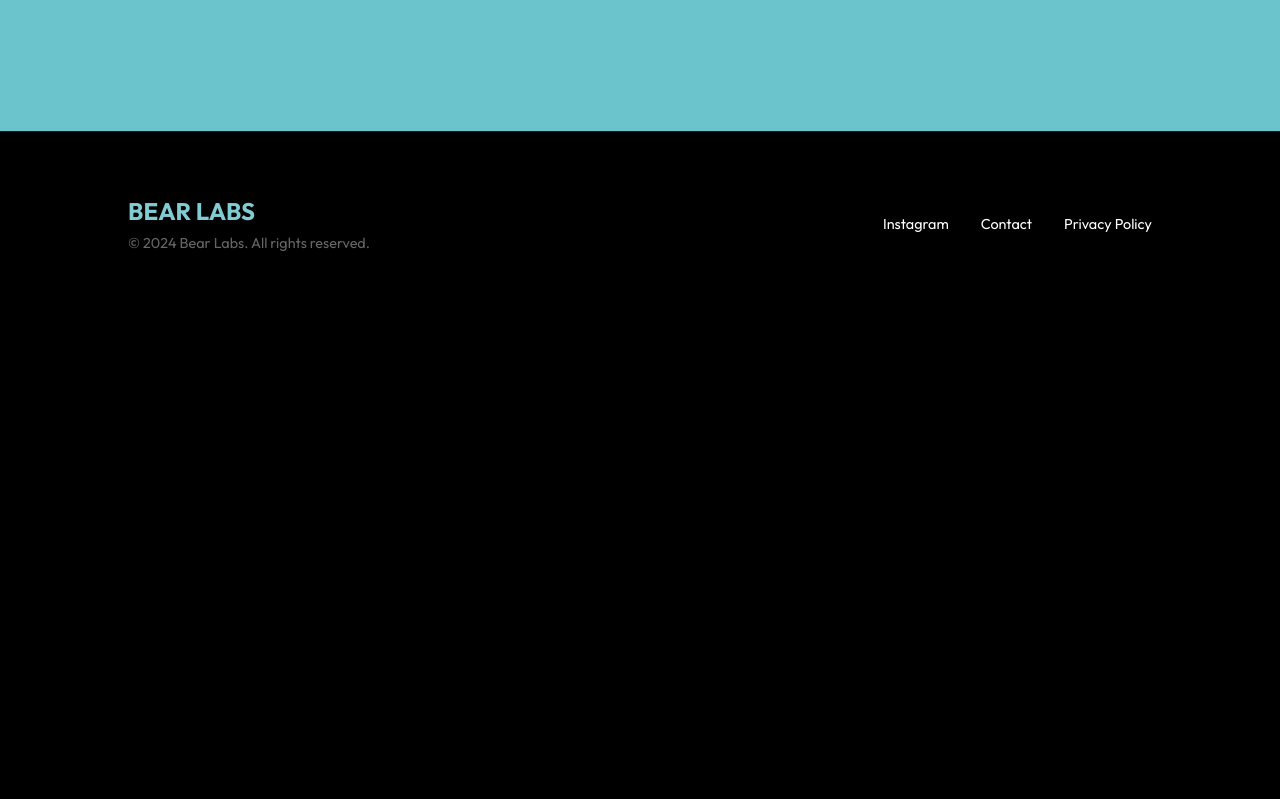
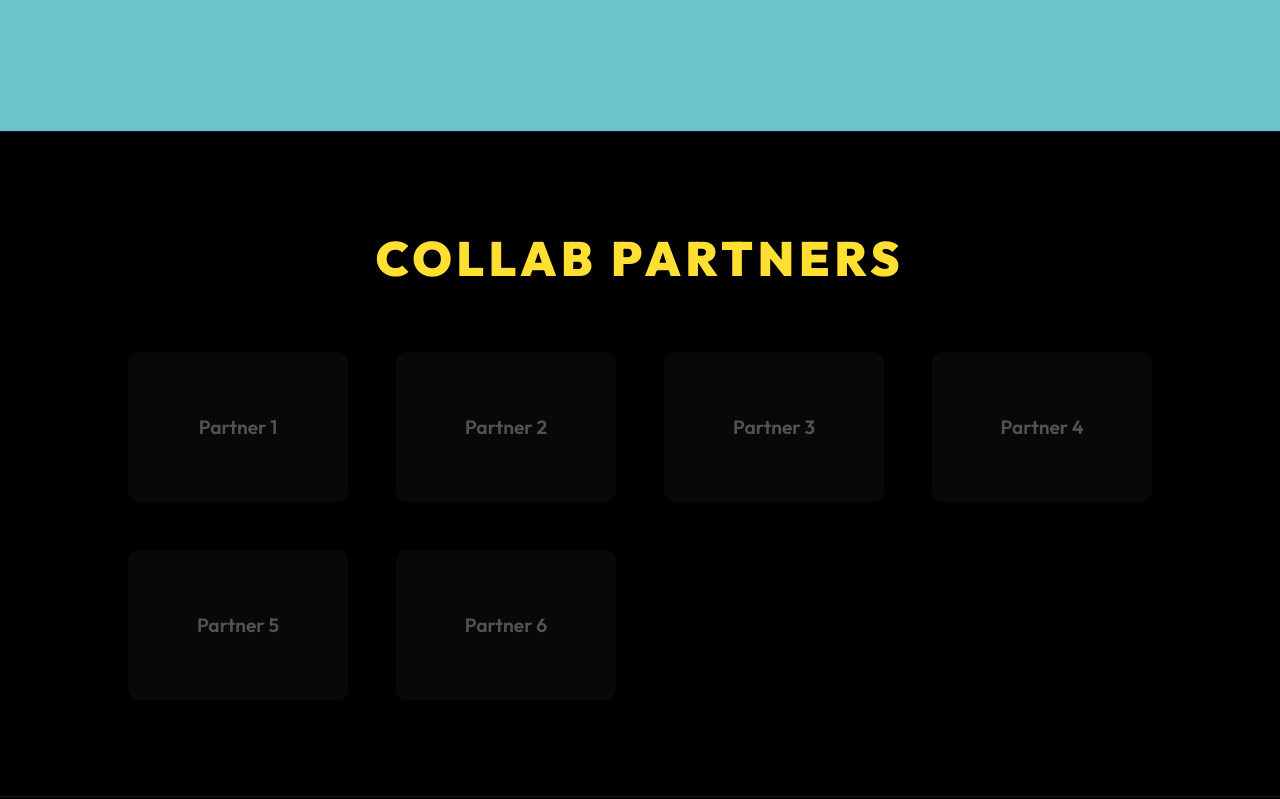
Before and after one commit to bear710/bear-labs-website, a Next.js app: page / in a window 1280 px wide. Shown: the part 7621-8420 px from the top of the page. Before the commit the page ends 7937 px from the top, so only its background shows below. Built offline with nearby package versions, Linux system fonts and the light colour scheme.

Commit message:
Add Collab Partners section with placeholders

```diff
--- a/src/app/page.js
+++ b/src/app/page.js
@@ -5,6 +5,7 @@ import ProductGrid from '../components/ProductGrid';
 import StoreLocator from '../components/StoreLocator';
 import Merch from '../components/Merch';
 import About from '../components/About';
+import CollabPartners from '../components/CollabPartners';
 import Footer from '../components/Footer';
 
 export default function Home() {
@@ -16,6 +17,7 @@ export default function Home() {
       <StoreLocator />
       <Merch />
       <About />
+      <CollabPartners />
       <Footer />
     </main>
   );
--- /dev/null
+++ b/src/components/CollabPartners.js
@@ -0,0 +1,31 @@
+import styles from './CollabPartners.module.css';
+
+export default function CollabPartners() {
+    // Placeholder data - we will replace these with real images once uploaded
+    const partners = [
+        { id: 1, name: "Partner 1" },
+        { id: 2, name: "Partner 2" },
+        { id: 3, name: "Partner 3" },
+        { id: 4, name: "Partner 4" },
+        { id: 5, name: "Partner 5" },
+        { id: 6, name: "Partner 6" },
+    ];
+
+    return (
+        <section className={styles.section}>
+            <div className={styles.container}>
+                <h2 className={styles.heading}>COLLAB PARTNERS</h2>
+                <div className={styles.grid}>
+                    {partners.map((partner) => (
+                        <div key={partner.id} className={styles.logoContainer}>
+                            <div className={styles.placeholderLogo}>{partner.name}</div>
+                            {/* Once images are uploaded, we will use:
+              <img src="/images/partner-logo.png" alt={partner.name} className={styles.logo} />
+              */}
+                        </div>
+                    ))}
+                </div>
+            </div>
+        </section>
+    );
+}
--- /dev/null
+++ b/src/components/CollabPartners.module.css
@@ -0,0 +1,81 @@
+.section {
+    padding: 6rem 10%;
+    background-color: var(--color-black);
+    border-top: 1px solid rgba(255, 255, 255, 0.1);
+}
+
+.container {
+    max-width: 1400px;
+    margin: 0 auto;
+}
+
+.heading {
+    font-size: 3rem;
+    font-weight: 900;
+    color: var(--color-yellow);
+    margin-bottom: 4rem;
+    text-align: center;
+    letter-spacing: 0.1em;
+    text-transform: uppercase;
+}
+
+.grid {
+    display: grid;
+    grid-template-columns: repeat(auto-fit, minmax(200px, 1fr));
+    gap: 3rem;
+    align-items: center;
+    justify-items: center;
+}
+
+.logoContainer {
+    width: 100%;
+    height: 150px;
+    display: flex;
+    justify-content: center;
+    align-items: center;
+    background: rgba(255, 255, 255, 0.03);
+    border-radius: 10px;
+    transition: all 0.3s ease;
+    padding: 1rem;
+}
+
+.logoContainer:hover {
+    background: rgba(255, 255, 255, 0.08);
+    transform: translateY(-5px);
+}
+
+.placeholderLogo {
+    color: rgba(255, 255, 255, 0.3);
+    font-weight: 600;
+    font-size: 1.2rem;
+    text-align: center;
+}
+
+.logo {
+    max-width: 100%;
+    max-height: 100%;
+    object-fit: contain;
+    filter: grayscale(100%);
+    opacity: 0.7;
+    transition: all 0.3s ease;
+}
+
+.logoContainer:hover .logo {
+    filter: grayscale(0%);
+    opacity: 1;
+}
+
+@media (max-width: 768px) {
+    .heading {
+        font-size: 2rem;
+    }
+
+    .grid {
+        grid-template-columns: repeat(2, 1fr);
+        gap: 1.5rem;
+    }
+
+    .logoContainer {
+        height: 120px;
+    }
+}
```
